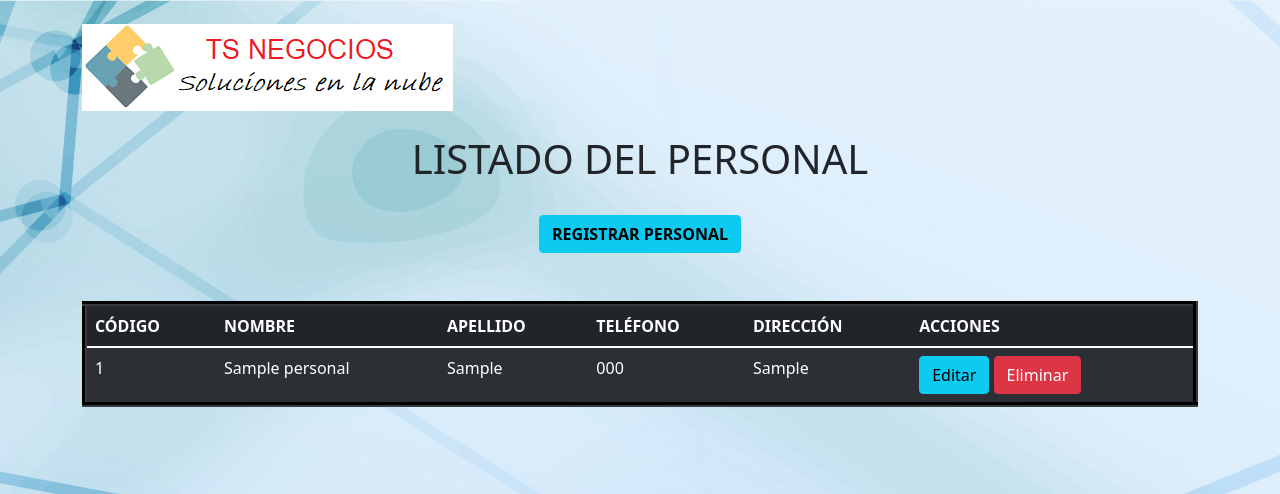
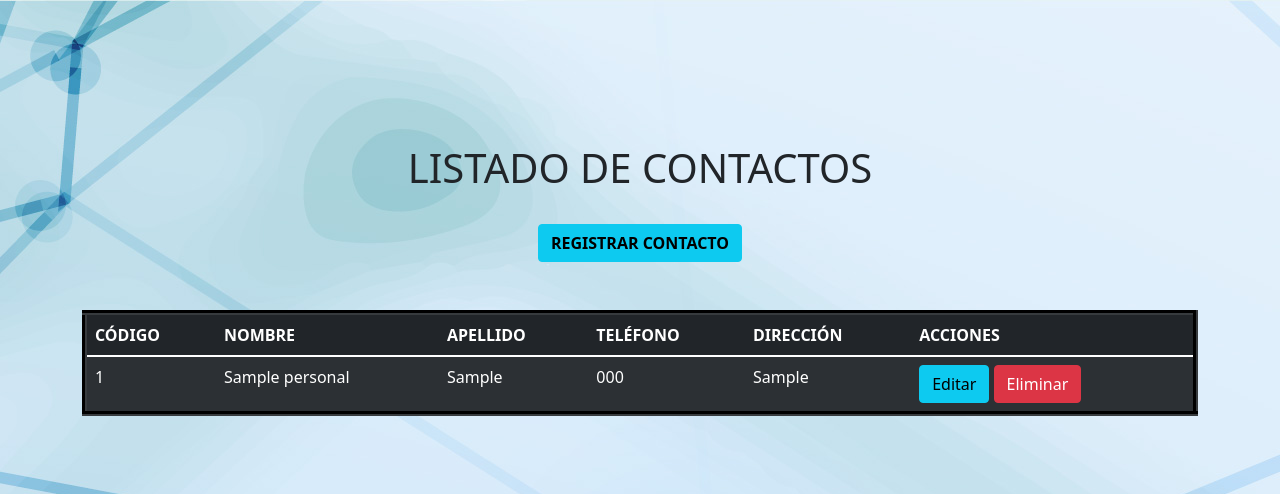
Before and after one commit to LuchoMar123/CRUD-solnube, a PHP site: page / in a window 1280 px wide. Shown: the top 494 px of the page. Run offline with PHP 8.4, Linux system fonts and the light colour scheme; tables that the repository leaves empty or names only in its code hold one stand-in row (values such as "Sample post").

Commit message:
Segundo commit

```diff
--- a/create.php
+++ b/create.php
@@ -33,7 +33,7 @@
     }
     ?>
     <div class="container">
-		<br><br><br><br><h2>INGRESAR PERSONAL</h2><br>
+		<br><br><br><br><h2>INGRESAR CONTACTO</h2><br>
         <form class="row g-3" action="" method="post">
         <div class="col-md-6">
             <label for="inputNombre" class="form-label">Nombre:</label>
--- a/index.php
+++ b/index.php
@@ -14,9 +14,9 @@
         $resultado = $conexion-> query($sql);
     ?>
     <br><div class="container">
-        <img src="logo.png" alt=""><br><br>
-        <center><h1>LISTADO DEL PERSONAL</h1><br></center>
-        <center><a class="btn btn-info" href="create.php"><b>REGISTRAR PERSONAL</b></a></center><br><br>
+        <br><br><br><br><br>
+        <center><h1>LISTADO DE CONTACTOS</h1><br></center>
+        <center><a class="btn btn-info" href="create.php"><b>REGISTRAR CONTACTO</b></a></center><br><br>
     <table class="table table-dark table-striped" border="5">
             <thead>
                 <tr>
--- a/update.php
+++ b/update.php
@@ -45,7 +45,7 @@ if (isset($_GET['id'])) {
 
 	?>
         <div class="container">
-		<br><br><br><br><h2>ACTUALIZAR PERSONAL</h2>
+		<br><br><br><br><h2>ACTUALIZAR CONTACTO</h2>
         <form class="row g-3" action="" method="post">
         <div class="col-md-6">
             <label for="inputNombre" class="form-label">Nombre:</label>
```
Also changed, not shown: logo.png (deleted).
